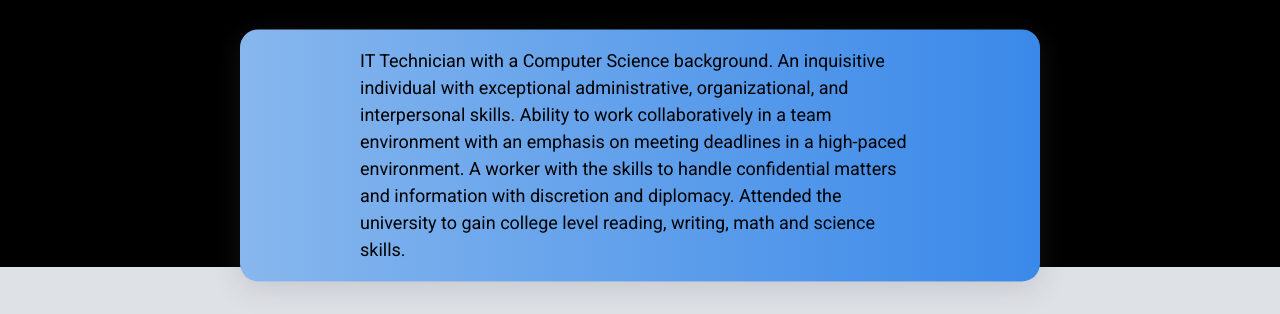
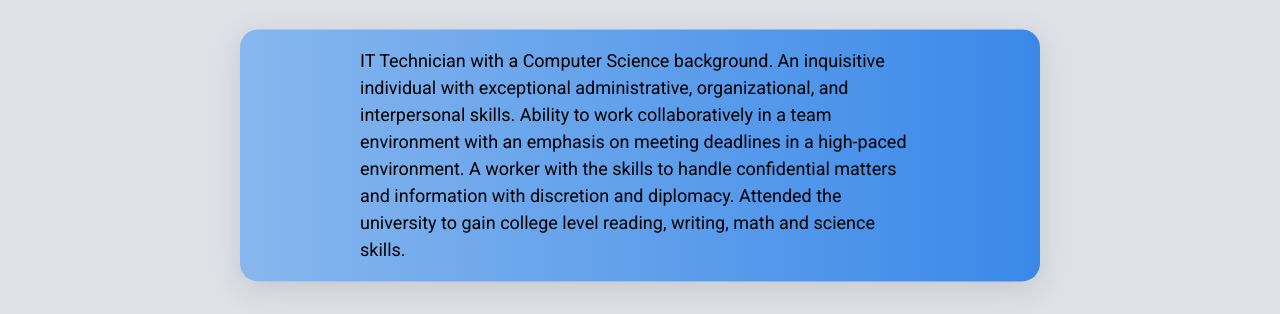
Before and after one commit to HerbertRHolder/portfolio, a plain HTML site: page index.html in a window 1280 px wide. Shown: the part 421-735 px from the top of the page. Drawn offline with nearby package versions, Linux system fonts and the light colour scheme.

Commit message:
test commit done

```diff
--- a/index.html
+++ b/index.html
@@ -9,7 +9,7 @@
     <title>Herbert Holder</title>
 </head>
 
-<body style="background-color: black">
+<body>
 
     <header>
         <!-- +++++++++++++++++++++LOGO++++++++++++++ -->
```
